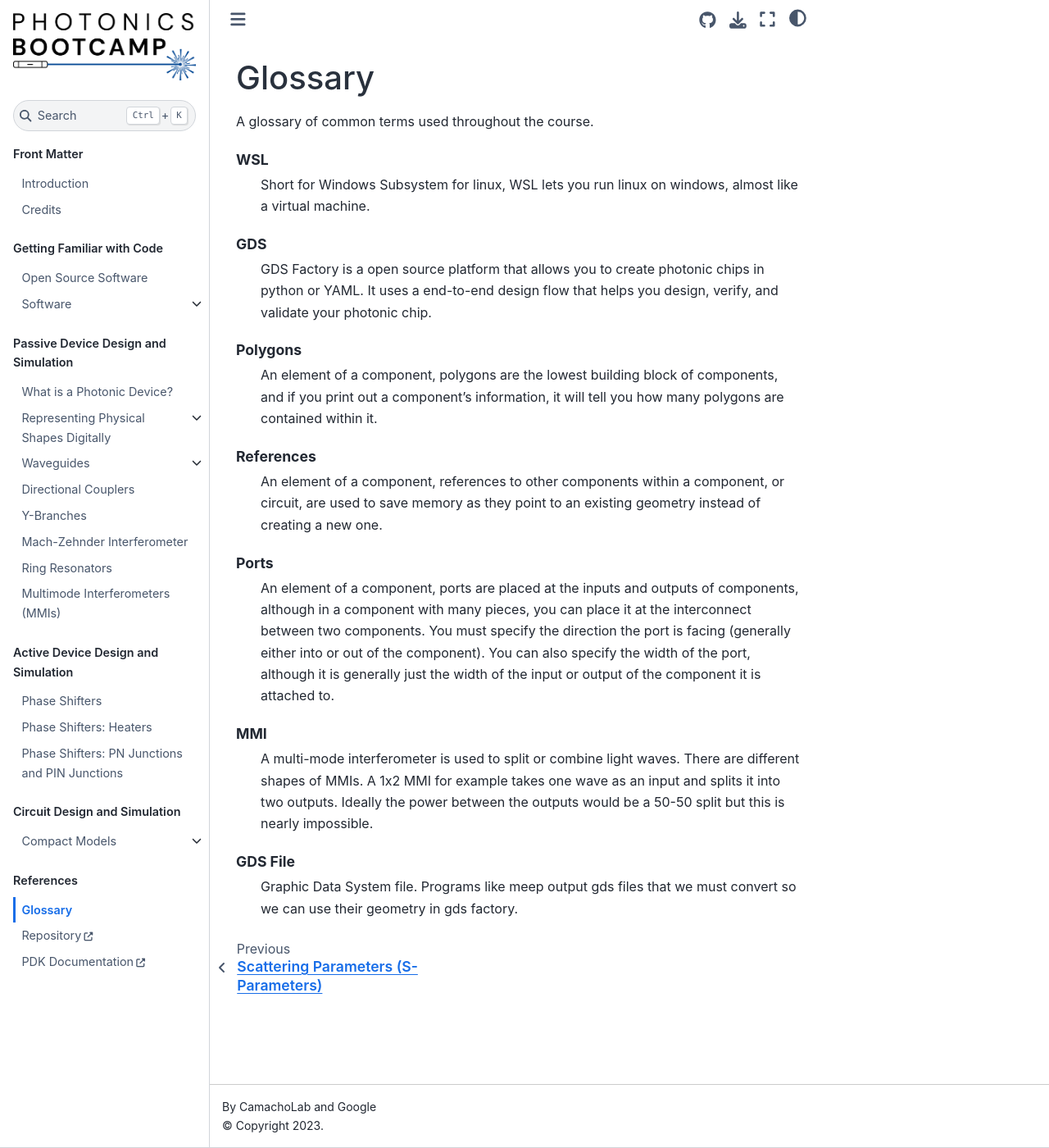
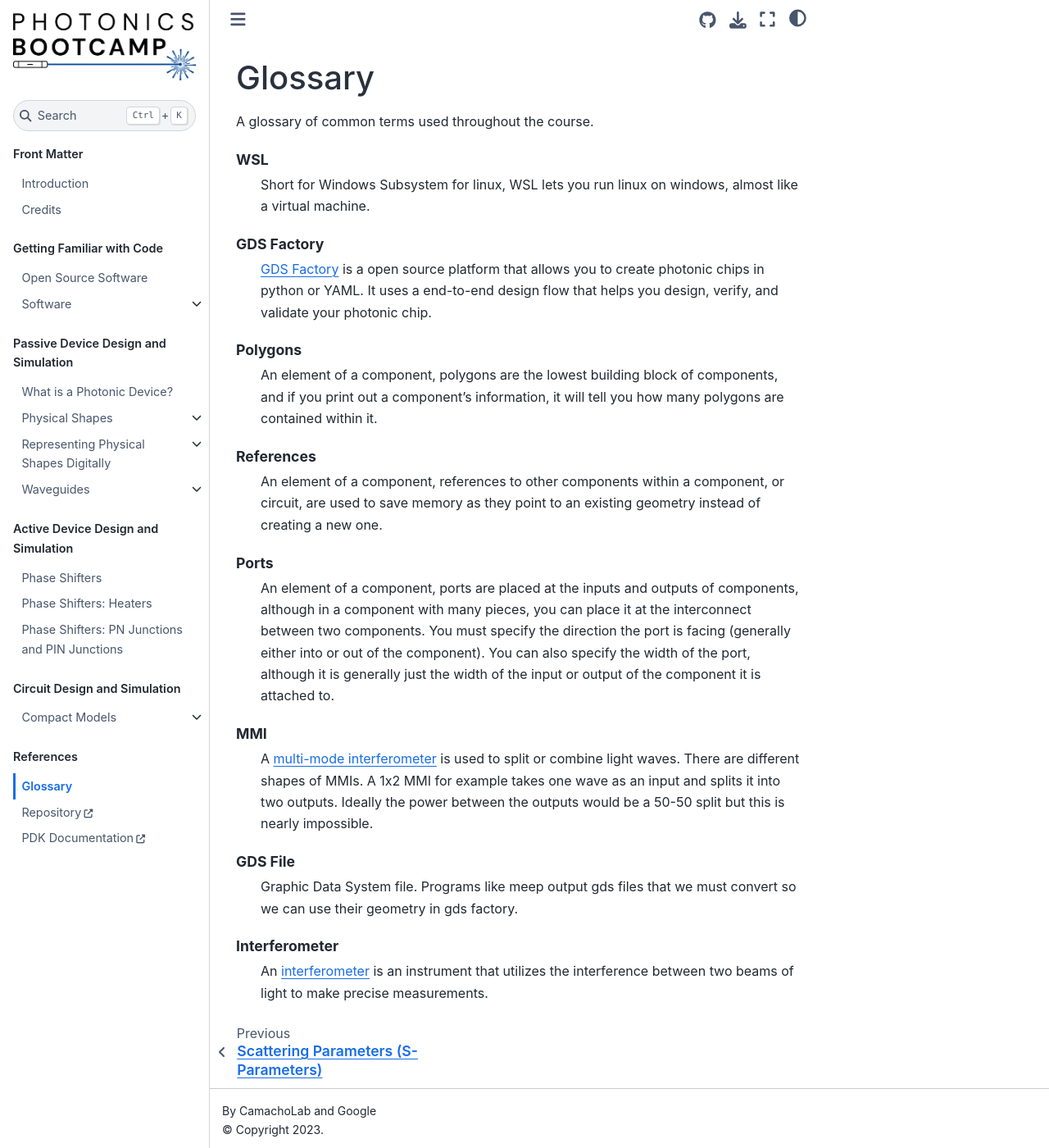
Before and after one commit to BYUCamachoLab/Photonics-Bootcamp, a Jupyter Book: the page built from book/pages/glossary.md, in a window 1280 px wide and 1400 px high. Shown: the whole window at 82% size. Built offline with Jupyter Book 1.0.4 settings and Sphinx 7.4.7 and the Sphinx Book theme 1.1.4, drawn with Linux system fonts in a browser that asks for light colours; pages that are not in the unit, such as notebooks, are missing from menus.

Commit message:
changed ordering and added a few pages

````diff
--- a/book/_toc.yml
+++ b/book/_toc.yml
@@ -26,10 +26,21 @@
   - caption: Passive Device Design and Simulation
     chapters:
     - file: pages/what_is_a_photonic_device
+    - file: pages/physical_shapes
+      sections:
+      - file: pages/mmis
+      - file: pages/mzi
+      - file: pages/directional_couplers
+      - file: pages/y_branch
+      - file: pages/ring_resonators
+      # - file: pages/bragg_gratings
+      # - file: pages/grating_couplers
+      # - file: pages/edge_couplers
+      # - file: pages/tapers
     # - file: pages/silicon_on_insulator
     - file: pages/digital_shape_representation
       sections:
-      # - file: pages/gds
+      - file: pages/gds
       - file: pages/components
       - file: pages/gds_to_meep
       - file: pages/meep_to_gds
@@ -40,15 +51,6 @@
       - file: pages/waveguides_mode_solvers
       - file: pages/waveguides_modelling
       - file: pages/waveguides_fdtd_solvers
-    - file: pages/directional_couplers
-    - file: pages/y_branch
-    - file: pages/mzi
-    - file: pages/ring_resonators
-    # - file: pages/bragg_gratings
-    # - file: pages/grating_couplers
-    # - file: pages/edge_couplers
-    # - file: pages/tapers
-    - file: pages/mmis
   - caption: Active Device Design and Simulation
     chapters:
     - file: pages/phase_shifters
--- a/book/pages/glossary.md
+++ b/book/pages/glossary.md
@@ -5,8 +5,8 @@
 WSL
     Short for Windows Subsystem for linux, WSL lets you run linux on windows, almost like a virtual machine.
 
-GDS
-    GDS Factory is a open source platform that allows you to create photonic chips in python or YAML. It uses a end-to-end design flow that helps you design, verify, and validate your photonic chip.
+GDS Factory
+    [GDS Factory](https://gdsfactory.github.io/gdsfactory/index.html) is a open source platform that allows you to create photonic chips in python or YAML. It uses a end-to-end design flow that helps you design, verify, and validate your photonic chip.
 
 Polygons
     An element of a component, polygons are the lowest building block of components, and if you print out a component’s information, it will tell you how many polygons are contained within it.
@@ -18,10 +18,13 @@
     An element of a component, ports are placed at the inputs and outputs of components, although in a component with many pieces, you can place it at the interconnect between two components. You must specify the direction the port is facing (generally either into or out of the component). You can also specify the width of the port, although it is generally just the width of the input or output of the component it is attached to.
 
 MMI
-    A multi-mode interferometer is used to split or combine light waves. There are different shapes of MMIs. A 1x2 MMI for example takes one wave as an input and splits it into two outputs. Ideally the power between the outputs would be a 50-50 split but this is nearly impossible.
+    A [multi-mode interferometer](https://en.wikipedia.org/wiki/Multi_mode_interferometer) is used to split or combine light waves. There are different shapes of MMIs. A 1x2 MMI for example takes one wave as an input and splits it into two outputs. Ideally the power between the outputs would be a 50-50 split but this is nearly impossible.
 
 GDS File
     Graphic Data System file. Programs like meep output gds files that we must convert so we can use their geometry in gds factory.
+
+Interferometer
+    An [interferometer](https://www.ligo.caltech.edu/page/what-is-interferometer) is an instrument that utilizes the interference between two beams of light to make precise measurements.
 ```
 <!-- Cutbacks
     I don't know
--- /dev/null
+++ b/book/pages/physical_shapes.md
@@ -0,0 +1,9 @@
+# Physical Shapes
+There are several different shapes that we can manufacture. Keep reading through this tutorial to learn more about these different shapes:
+- [Multimode Interferometers (MMIs)](/pages/mmis)
+- [Mach-Zehnder Interferometers (MZIs)](/pages/mzi)
+- [Directional Couplers](/pages/directional_couplers)
+- [Y Branches](/pages/y_branch)
+- [Ring Resonators](/pages/ring_resonators)
+
+To skip the explanation of these shapes and to go onto the simulation step click [here](/pages/digital_shape_representation)
````
Also changed, not shown: book/pages/gds.md (added, +3 -0 lines), book/pages/setup.md (+1 -1 lines), book/pages/components.ipynb, book/pages/digital_shape_representation.ipynb, book/pages/directional_couplers.ipynb, book/pages/mmis.ipynb, book/pages/mzi.ipynb, book/pages/y_branch.ipynb.
